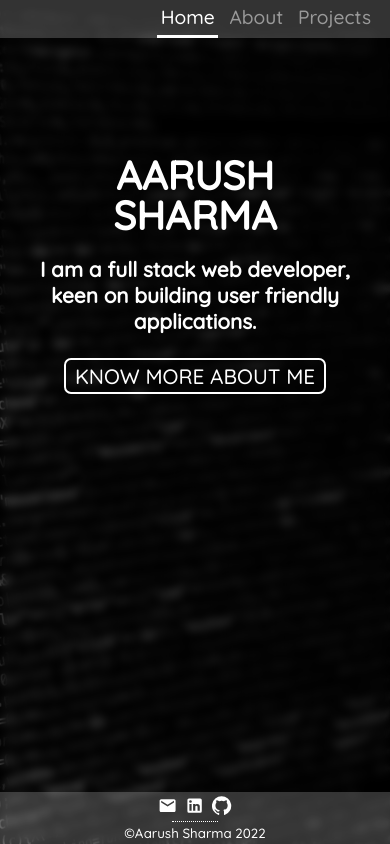
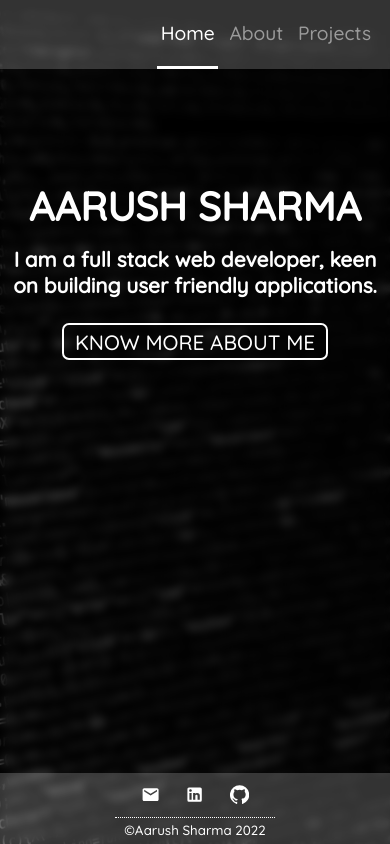
Before and after one commit to aarush-sharma-1230/portfolio, a React (Create React App) app: page / in a window 390 px wide. Built offline with nearby package versions, Linux system fonts and the light colour scheme.

Commit message:
Navbar and Footer Size Fix on Mobile

```diff
--- a/src/Components/Footer/Footer.css
+++ b/src/Components/Footer/Footer.css
@@ -1,19 +1,20 @@
 .footer {
-  padding: 0.5% 0 0.5%;
+  padding: 0.7rem 0 0.3rem;
   border-radius: 0 !important;
 }
 
 .footer hr {
   border: none;
   border-top: 1px dotted white;
-  width: 12%;
+  width: 10rem;
   margin: 0 auto;
+  padding: 0 0 0.1rem;
 }
 
 .footer-icons {
-  padding: 0.5% 0 0.5%;
+  padding: 0.1rem 0 0.5rem;
 }
 
 .footer-icons a {
-  margin: 0 1%;
+  margin: 0 0.8rem;
 }
--- a/src/Components/Home/Home.css
+++ b/src/Components/Home/Home.css
@@ -15,10 +15,14 @@
 @media only screen and (max-width: 680px) {
   .home-intro {
     padding-top: 30%;
+    padding-left: 2%;
+    padding-right: 2%;
   }
+
   .home-intro h1 {
     font-size: 2.5rem;
   }
+
   .home-intro h3 {
     font-size: 1.3rem;
   }
--- a/src/Components/Navbar/Navbar.css
+++ b/src/Components/Navbar/Navbar.css
@@ -9,7 +9,7 @@
 
 .navbar a {
   color: rgba(255, 255, 255, 0.5);
-  padding: 1.5% 1% 1.5% 1%;
+  padding: 1.3rem 1% 1.3rem 1%;
   float: right;
   margin: 0 1%;
 }
```
